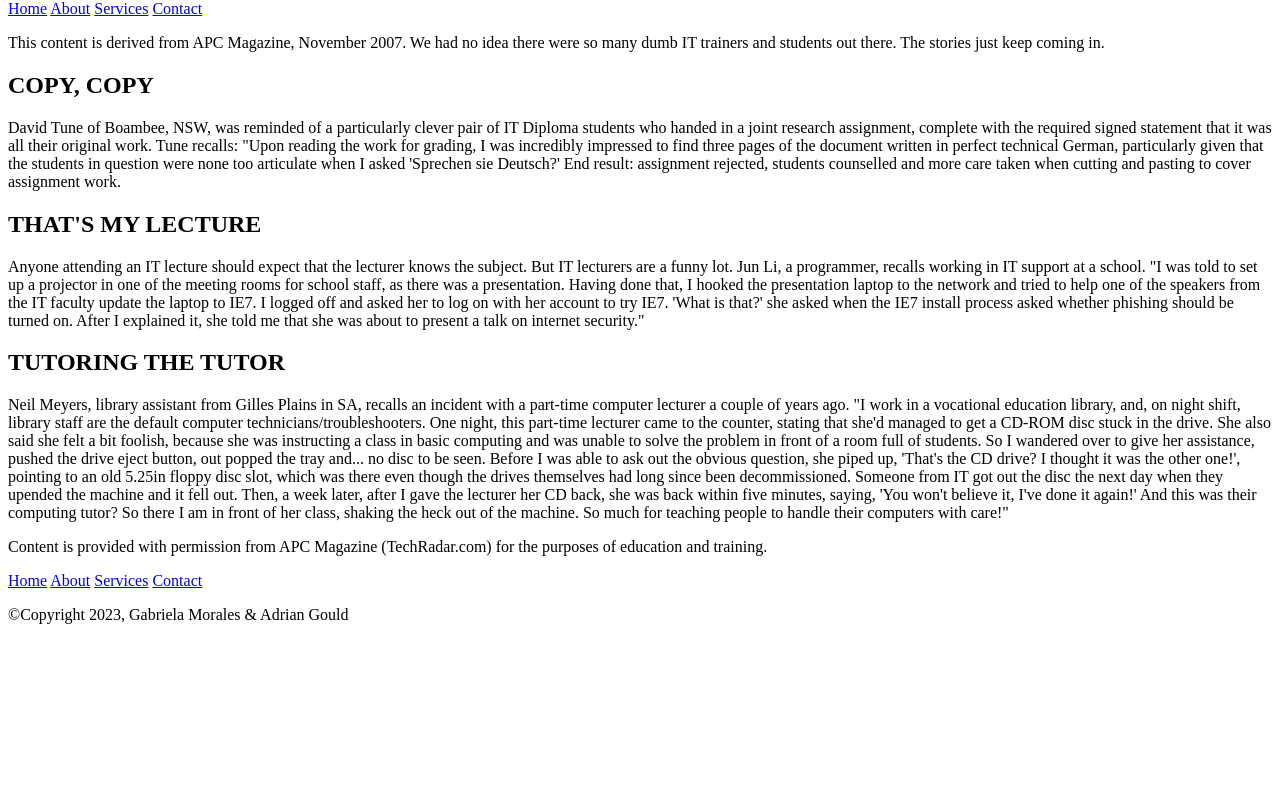
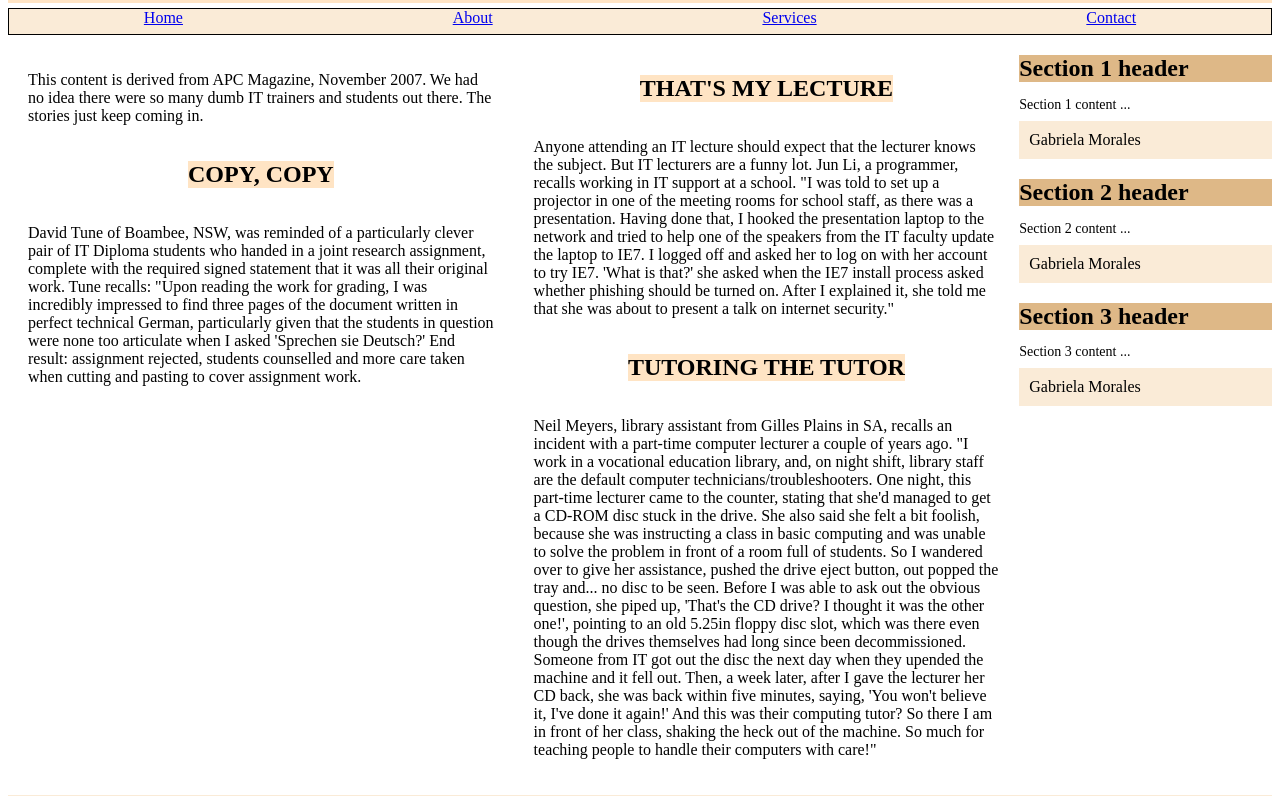
Before and after one commit to Gabriela20103967/AssessmentP1, a plain HTML site: page layout1.html in a window 1280 px wide. Shown: the part 80-876 px from the top of the page. Before the commit the page ends 800 px from the top, so only its background shows below. Drawn offline with Linux system fonts and the light colour scheme.

Commit message:
fixes in the phase-2

```diff
--- a/css/style.css
+++ b/css/style.css
@@ -1,85 +1,89 @@
-/*header {*/
-/*    height: 65px;*/
-/*    padding: 5px;*/
-/*    background-color: bisque;*/
-/*}*/
-/*.nav-container {*/
-/*    margin-top: 5px;*/
-/*    display: flex;*/
-/*    justify-content: space-around;*/
-/*    background-color: antiquewhite;*/
-/*    height: 25px;*/
-/*    border: 1px solid black;*/
-/*}*/
+header {
+    height: 65px;
+    padding: 5px;
+    background-color: bisque;
+}
+.nav-container {
+    margin-top: 5px;
+    display: flex;
+    justify-content: space-around;
+    background-color: antiquewhite;
+    height: 25px;
+    border: 1px solid black;
+}
 
-/*main {*/
-/*    padding: 20px;*/
-/*    height: 400px;*/
-/*    width: 100%;*/
-/*}*/
-/*.container {*/
-/*    display: flex;*/
-/*    flex-wrap: wrap;*/
-/*    justify-content: flex-start;*/
-/*    align-items: flex-start;*/
-/*}*/
-/*.column {*/
-/*    flex: 1;*/
-/*    padding: 20px;*/
-/*}*/
-/*.aside {*/
-/*    flex-basis: 20%;*/
-/*}*/
-/*.aside h2 {*/
-/*    background-color: burlywood;*/
-/*}*/
-/*.aside p {*/
-/*    font-size: 14px;*/
-/*    line-height: 5px;*/
-/*}*/
-/*.article {*/
-/*    display: flex;*/
-/*    justify-content: space-around;*/
-/*    flex-wrap: wrap;*/
-/*}*/
+main {
+    padding: 20px;
+    height: 400px;
+    width: 100%;
+}
+.container {
+    display: flex;
+    flex-wrap: wrap;
+    justify-content: flex-start;
+    align-items: flex-start;
+}
+.column {
+    flex: 1;
+    padding: 20px;
+}
+.aside {
+    flex-basis: 20%;
+}
+.aside h2 {
+    background-color: burlywood;
+}
+.aside p {
+    font-size: 14px;
+    line-height: 5px;
+}
+.article {
+    display: flex;
+    justify-content: space-around;
+    flex-wrap: wrap;
+}
 
-/*.article h2{*/
-/*    background-color: bisque;*/
-/*}*/
+.article h2{
+    background-color: bisque;
+}
 
-/*footer {*/
-/*    height: auto;*/
-/*    padding: 10px;*/
-/*    background-color: antiquewhite;*/
-/*    margin-bottom: auto;*/
-/*}*/
+footer {
+    height: auto;
+    padding: 10px;
+    background-color: antiquewhite;
+    margin-bottom: auto;
+    display: flex;
+    justify-content: space-between;
 
 
-/*@media (max-width: 768px) {*/
-/*    .nav-container, .aside{*/
-/*        display: none;*/
-/*    }*/
-/*    .container {*/
-/*        flex-direction: column;*/
-/*    }*/
-/*    .column{*/
-/*        width: 100%;*/
-/*        padding: 20px;*/
-/*    }*/
-/*    .article{*/
-/*        margin-bottom: 20%;*/
-/*    }*/
-/*    .article h2 {*/
-/*        margin-bottom: 10px;*/
-/*    }*/
+}
 
-/*    header.class {*/
-/*        border: 1px solid black;*/
-/*    }*/
-/*    main {*/
-/*        border: 2px solid black;*/
-/*    }*/
-/*    footer.class {*/
-/*        border:1px solid black;*/
-/*    }*/
-/*}*/
+
+@media (max-width: 768px) {
+    .nav-container, .aside{
+        display: none;
+    }
+    .container {
+        flex-direction: column;
+    }
+    .column{
+        width: 100%;
+        padding: 20px;
+    }
+    .article{
+        margin-bottom: 20%;
+    }
+    .article h2 {
+        margin-bottom: 10px;
+    }
+
+    header.class {
+        border: 1px solid black;
+    }
+    main {
+        border: 2px solid black;
+    }
+    footer.class {
+        border:1px solid black;
+    }
+}
--- a/layout1.html
+++ b/layout1.html
@@ -21,14 +21,14 @@
     <a href="#">Contact</a>
 </nav>
 
-<div>
-    <article>
-        <p>This content is derived from APC Magazine, November 2007.
-            We had no idea there were so many dumb IT trainers and students out there.
-            The stories just keep coming in.</p>
-    </article>
-    <div>
-        <article>
+<div class="container">
+    <div class="column">
+        <article class="article">
+            <p>This content is derived from APC Magazine, November 2007.
+                We had no idea there were so many dumb IT trainers and students out there.
+                The stories just keep coming in.</p>
+        </article>
+        <article class="article">
             <h2>COPY, COPY</h2>
             <p>David Tune of Boambee, NSW, was reminded of a particularly clever pair of IT Diploma
                 students who handed in a joint research assignment, complete with the required signed
@@ -39,13 +39,23 @@
                 End result: assignment rejected, students counselled and more care taken when cutting
                 and pasting to cover assignment work.</p>
         </article>
-        <article>
+    </div>
+    <div class="column">
+        <article class="article">
             <h2>THAT'S MY LECTURE</h2>
-            <p>Anyone attending an IT lecture should expect that the lecturer knows the subject. But IT lecturers are a funny lot. Jun Li, a programmer, recalls working in IT support at a school. "I was told to set up a projector in one of the meeting rooms for school staff, as there was a presentation. Having done that, I hooked the presentation laptop to the network and tried to help one of the speakers from the IT faculty update the laptop to IE7. I logged off and asked her to log on with her account to try IE7. 'What is that?' she asked when the IE7 install process asked whether phishing should be turned on. After I explained it, she told me that she was about to present a talk on internet security."</p>
+            <p>Anyone attending an IT lecture should expect that the lecturer knows the subject.
+                But IT lecturers are a funny lot.
+                Jun Li, a programmer, recalls working in IT support at a school.
+                "I was told to set up a projector in one of the meeting rooms for school staff,
+                as there was a presentation. Having done that, I hooked the presentation laptop
+                to the network and tried to help one of the speakers from the IT faculty update
+                the laptop to IE7. I logged off and asked her to log on with her account to try
+                IE7.
+                'What is that?' she asked when the IE7 install process asked whether phishing
+                should be turned on. After I explained it, she told me that she was about to
+                present a talk on internet security."</p>
         </article>
-    </div>
-    <div>
-        <article>
+        <article class="article">
             <h2>TUTORING THE TUTOR</h2>
             <p>Neil Meyers, library assistant from Gilles Plains in SA, recalls an incident
                 with a part-time computer lecturer a couple of years ago.
@@ -68,21 +78,36 @@
                 shaking the heck out of the machine. So much for teaching people to handle
                 their computers with care!"</p>
         </article>
+    </div>
+    <div class="aside">
+        <section>
+            <h2>Section 1 header</h2>
+            <p>Section 1 content ...</p>
+            <footer>Gabriela Morales</footer>
+        </section>
 
+        <section>
+            <h2>Section 2 header</h2>
+            <p>Section 2 content ...</p>
+            <footer>Gabriela Morales</footer>
+        </section>
+
+        <section>
+            <h2>Section 3 header</h2>
+            <p>Section 3 content ...</p>
+            <footer>Gabriela Morales</footer>
+        </section>
     </div>
-
 </div>
 
 <footer>
-    <p>Content is provided with permission from APC Magazine (TechRadar.com) for the
-        purposes of education and training.</p>
-    <nav class="nav-container">
+    <p>&copy;Copyright 2023, Gabriela Morales</p>
+    <nav class="footer .nav-container-a">
         <a href="#">Home</a>
         <a href="#">About</a>
         <a href="#">Services</a>
         <a href="#">Contact</a>
     </nav>
-    <p>&copy;Copyright 2023, Gabriela Morales & Adrian Gould</p>
 </footer>
 </body>
 
```
